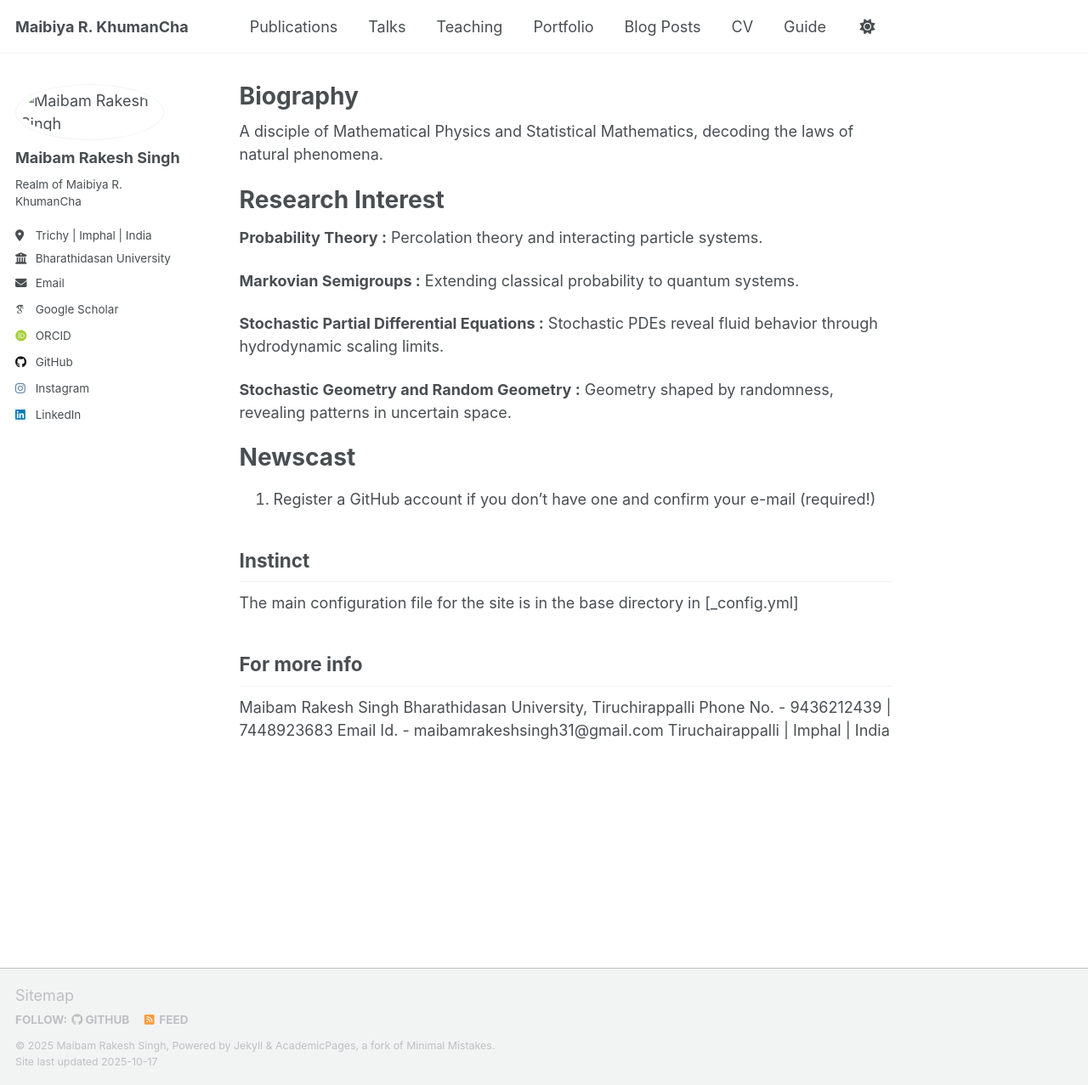
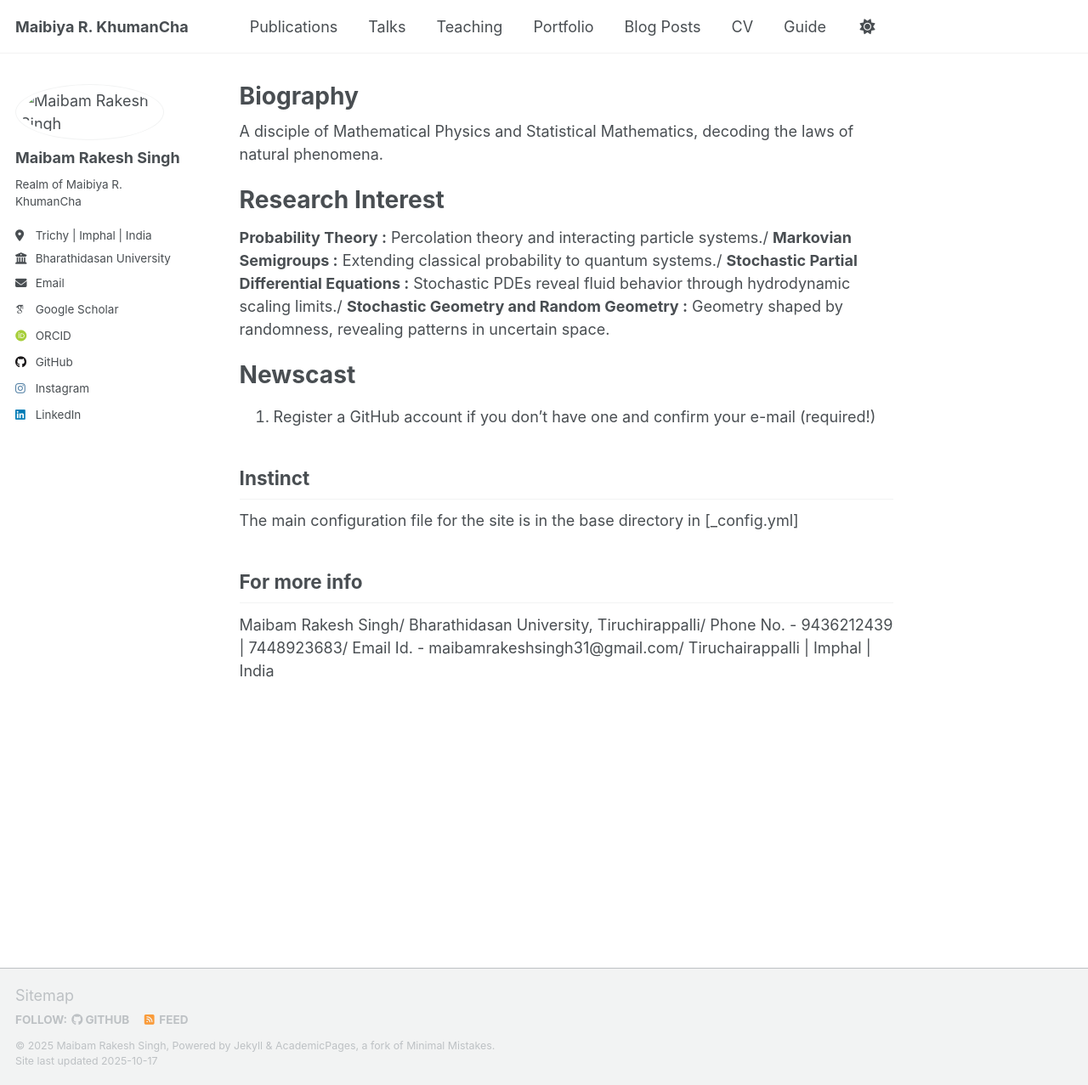
Before and after one commit to maibamrakeshsingh/rakeshmai.github.io, a Jekyll site: the page built from _pages/about.md, in a window 1280 px wide and 1277 px high. Shown: the whole window at 85% size. Built offline with Jekyll 4.4.1, drawn with Linux system fonts in a browser that asks for light colours; some web fonts are replaced; a script that is not in the unit is left out.

```diff
--- a/_pages/about.md
+++ b/_pages/about.md
@@ -11,12 +11,9 @@ A disciple of Mathematical Physics and Statistical Mathematics, decoding the law
 
 Research Interest
 ======
-**Probability Theory :** Percolation theory and interacting particle systems.
-
-**Markovian Semigroups :** Extending classical probability to quantum systems.
-
-**Stochastic Partial Differential Equations :** Stochastic PDEs reveal fluid behavior through hydrodynamic scaling limits.
-
+**Probability Theory :** Percolation theory and interacting particle systems./
+**Markovian Semigroups :** Extending classical probability to quantum systems./
+**Stochastic Partial Differential Equations :** Stochastic PDEs reveal fluid behavior through hydrodynamic scaling limits./
 **Stochastic Geometry and Random Geometry :** Geometry shaped by randomness, revealing patterns in uncertain space.
 
 Newscast
@@ -31,8 +28,8 @@ The main configuration file for the site is in the base directory in [_config.ym
 
 For more info
 ------
-Maibam Rakesh Singh
-Bharathidasan University, Tiruchirappalli
-Phone No. - 9436212439 | 7448923683
-Email Id. - maibamrakeshsingh31@gmail.com
+Maibam Rakesh Singh/
+Bharathidasan University, Tiruchirappalli/
+Phone No. - 9436212439 | 7448923683/
+Email Id. - maibamrakeshsingh31@gmail.com/
 Tiruchairappalli | Imphal | India
```
